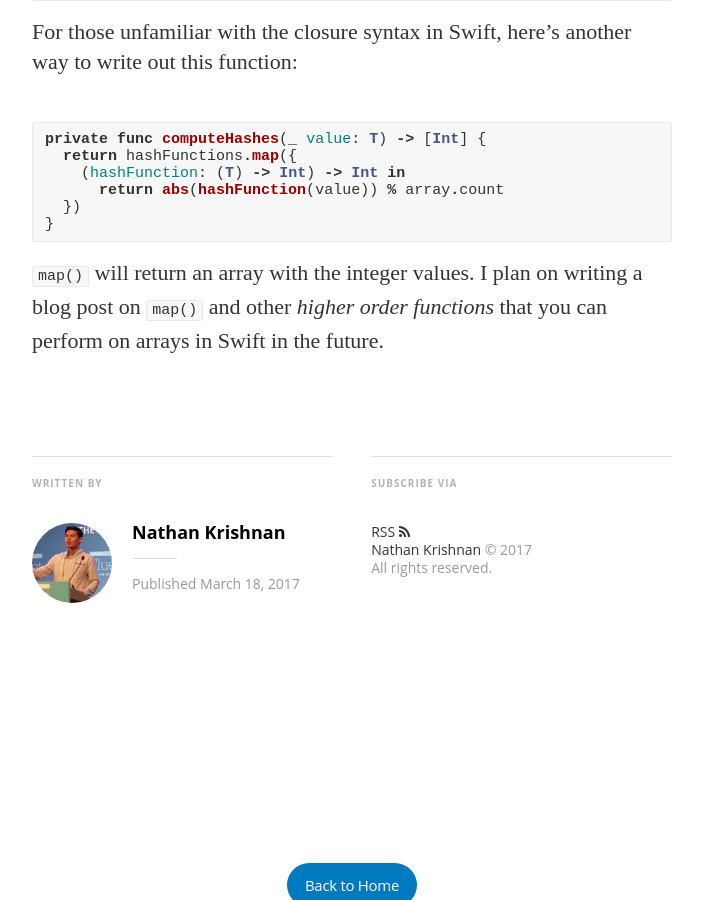
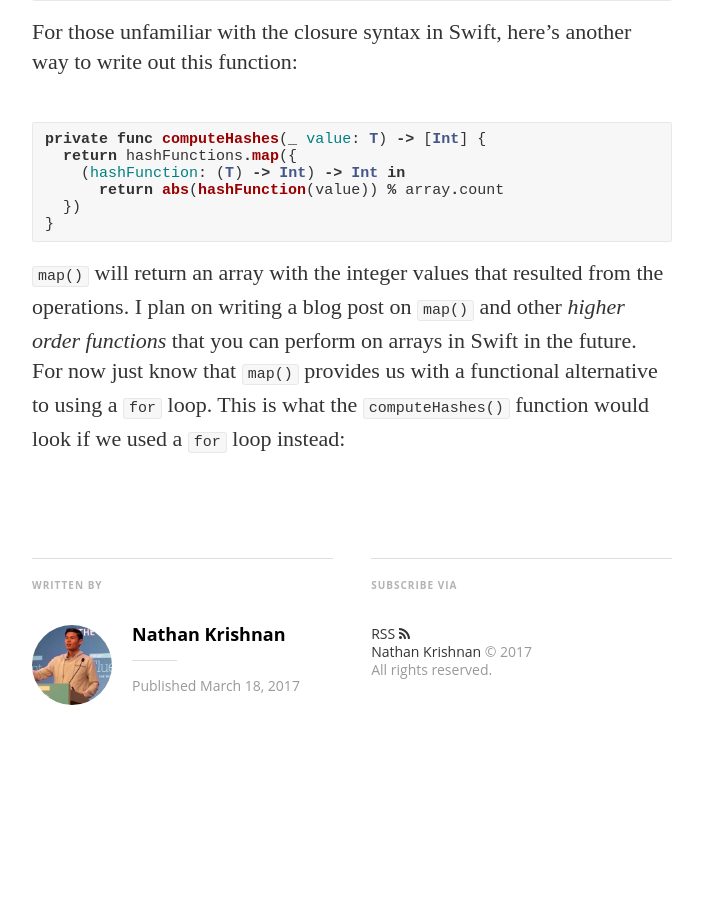
Before and after one commit to nathankrishnan/nathankrishnan.github.io, a Jekyll site: the page built from _posts/2017-03-18-bloomfilter.md, in a window 1280 px wide and 900 px high, scrolled down 5858 px. Shown: the whole window, without its empty margins (288-991 px from the left). Built offline with Jekyll 4.4.1, drawn with Linux system fonts in a browser that asks for light colours; nearby versions of some CDN libraries; some web fonts are replaced; comment, search, counter and statistics services are not loaded.

Commit message:
Update 2017-03-18-bloomfilter.md

````diff
--- a/_posts/2017-03-18-bloomfilter.md
+++ b/_posts/2017-03-18-bloomfilter.md
@@ -121,4 +121,4 @@
 }
 ```
 
-```map()``` will return an array with the integer values.  I plan on writing a blog post on ```map()``` and other *higher order functions* that you can perform on arrays in Swift in the future.
+```map()``` will return an array with the integer values that resulted from the operations.  I plan on writing a blog post on ```map()``` and other *higher order functions* that you can perform on arrays in Swift in the future.  For now just know that ```map()``` provides us with a functional alternative to using a ```for``` loop.  This is what the ```computeHashes()``` function would look if we used a ```for``` loop instead:
````
